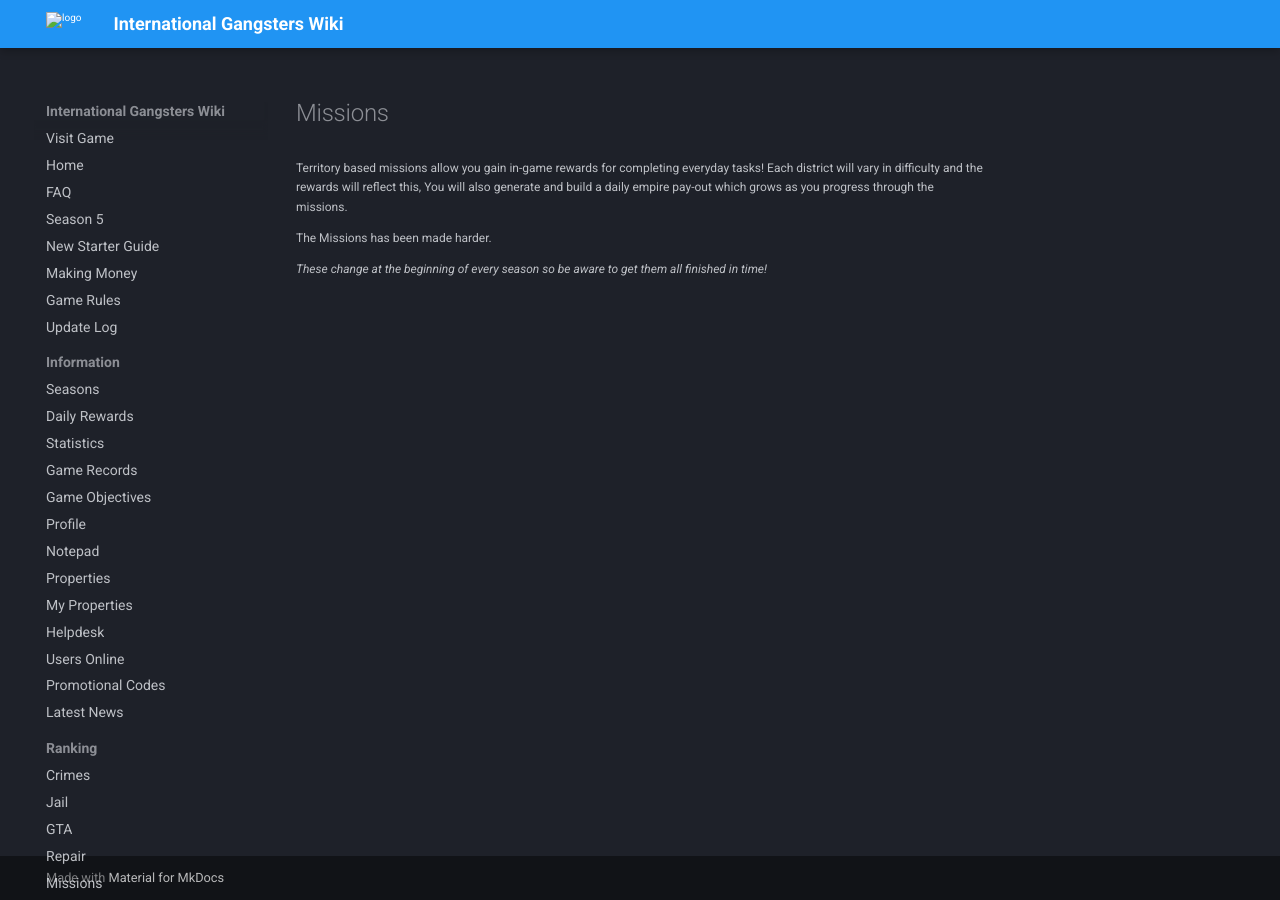
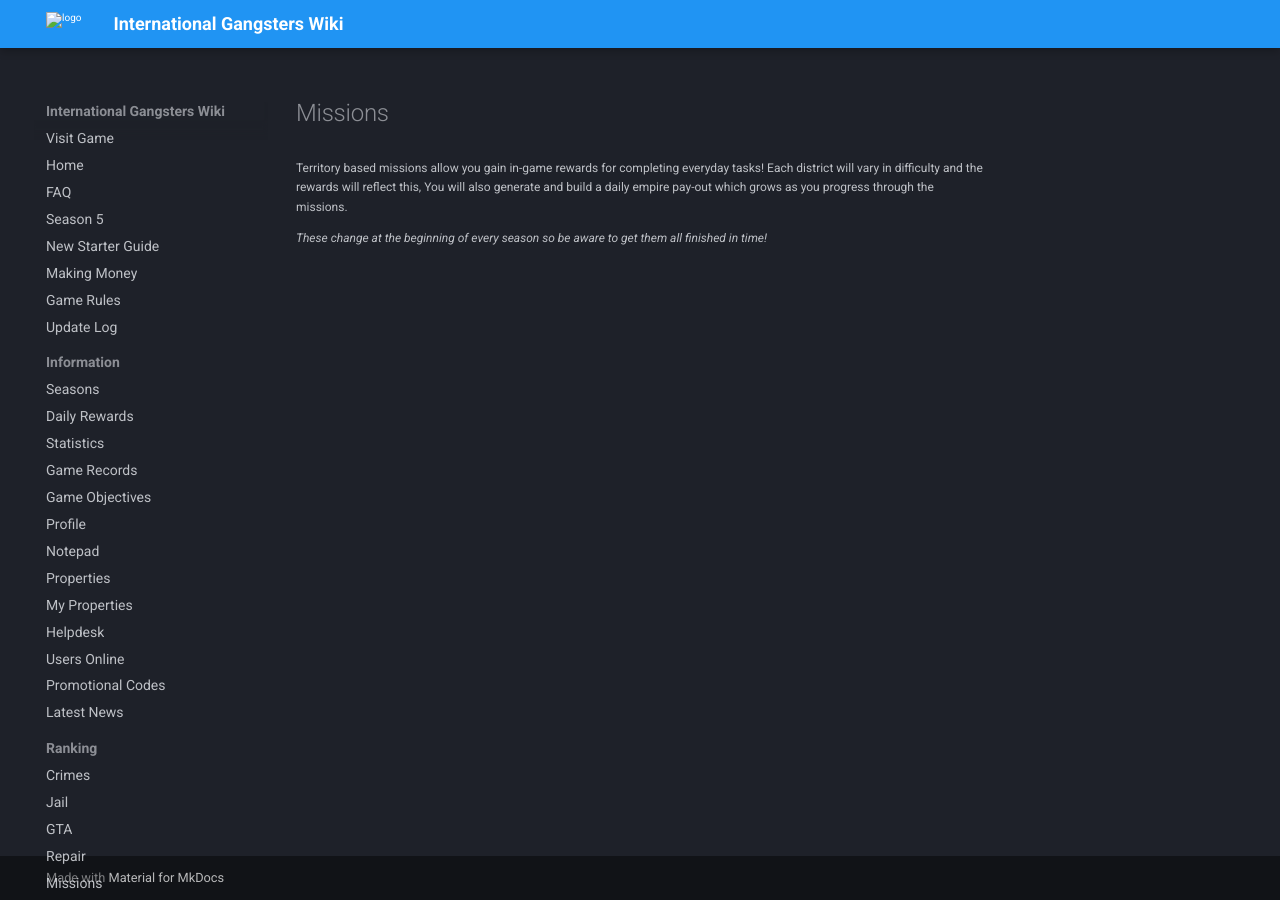
Before and after one commit to InternationalGangsters/wiki, an MkDocs documentation site: the page built from docs/ranking/missions.md, in a window 1280 px wide. Built offline with MkDocs 1.6.1 and Material for MkDocs 9.7.7, drawn with Linux system fonts in a browser that asks for light colours; comment, search, counter and statistics services are not loaded.

Commit message:
Update missions.md

```diff
--- a/docs/ranking/missions.md
+++ b/docs/ranking/missions.md
@@ -3,6 +3,4 @@
 
 Territory based missions allow you gain in-game rewards for completing everyday tasks! Each district will vary in difficulty and the rewards will reflect this, You will also generate and build a daily empire pay-out which grows as you progress through the missions.
 
-The Missions has been made harder.
-
 *These change at the beginning of every season so be aware to get them all finished in time!*
```
